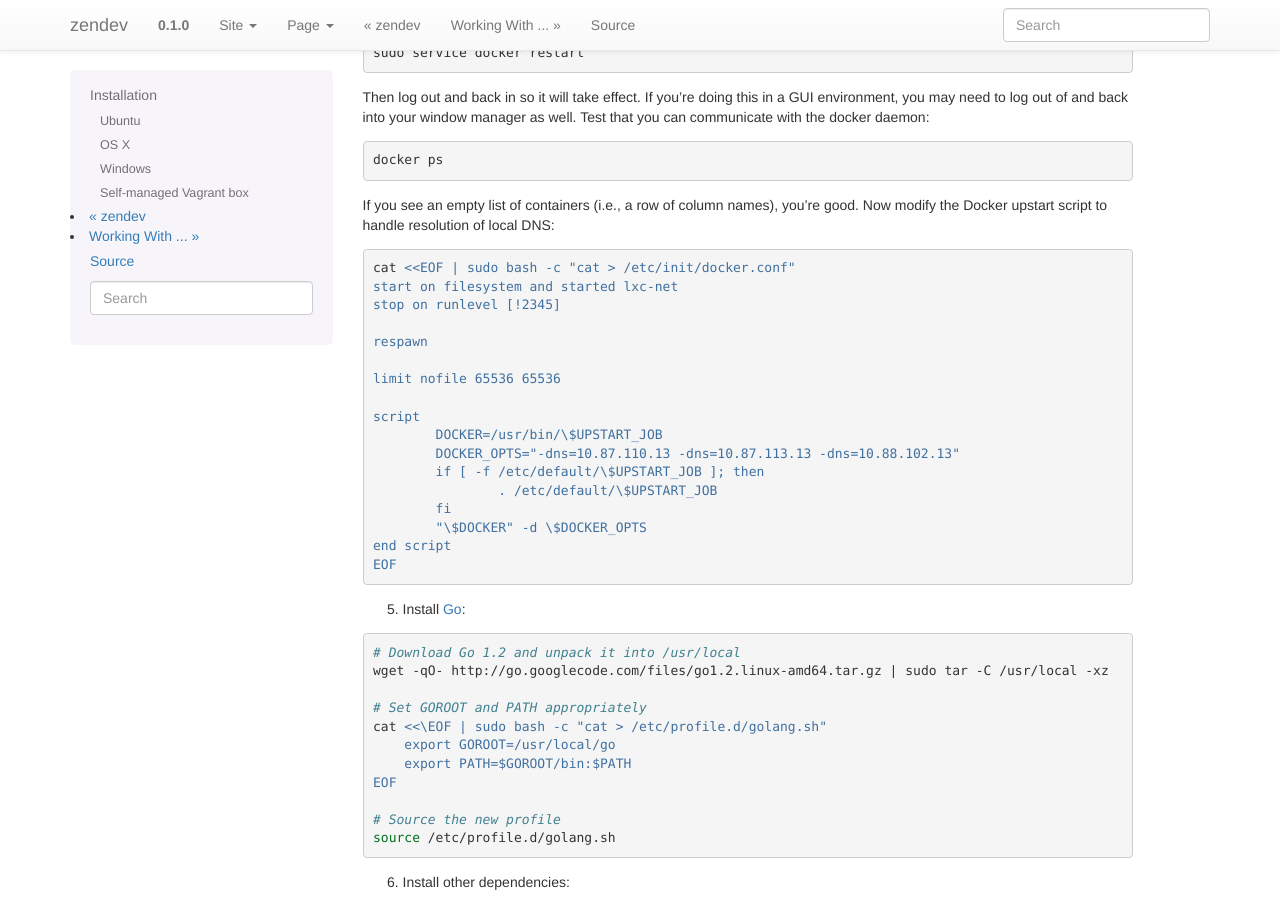
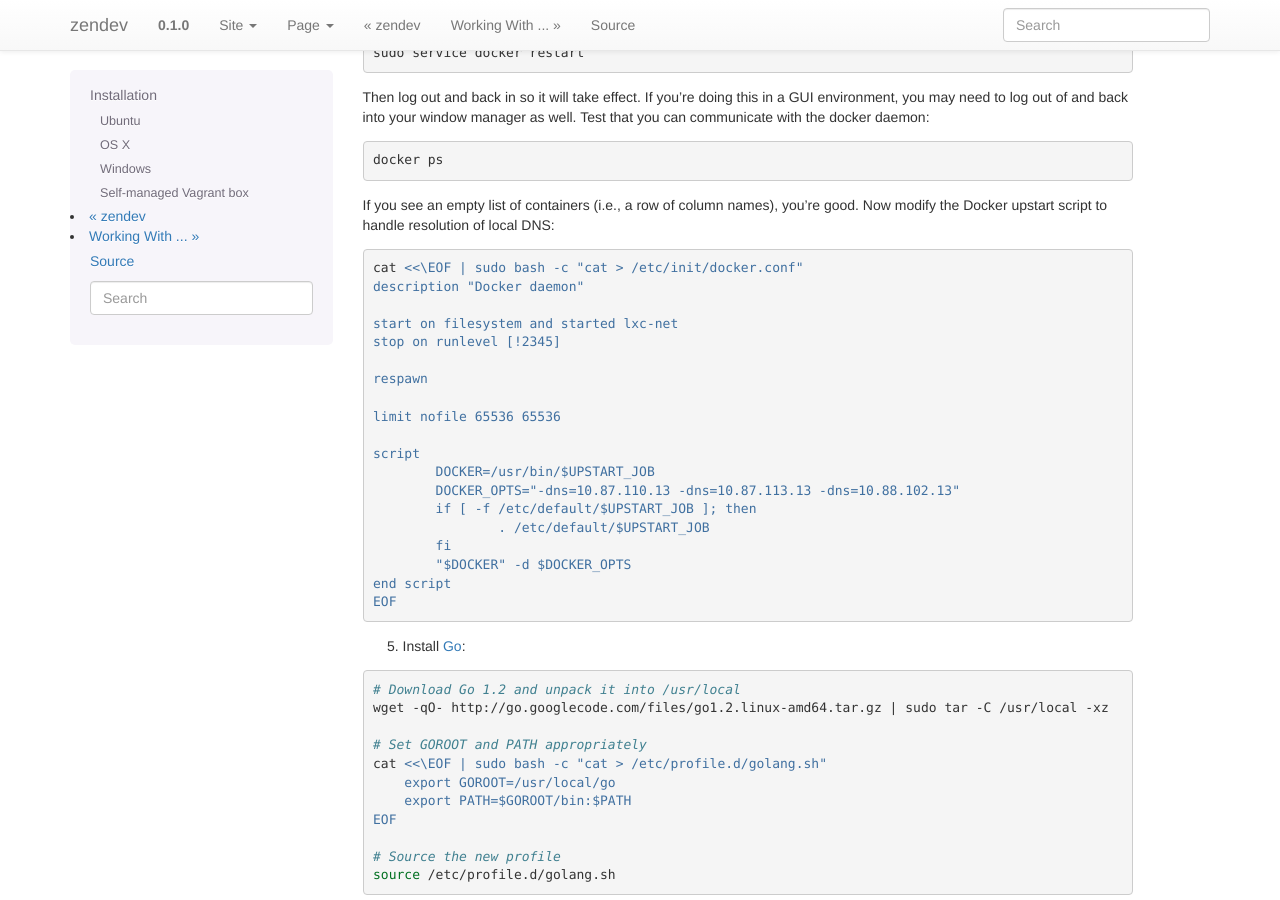
Before and after one commit to zenoss/zendev, a Sphinx documentation site: the page built from docs/installation.rst, in a window 1280 px wide and 900 px high, scrolled down 892 px. Built offline with Sphinx 7.4.7, drawn with Linux system fonts in a browser that asks for light colours.

Commit message:
Update installation.rst

```diff
--- a/docs/installation.rst
+++ b/docs/installation.rst
@@ -64,7 +64,9 @@ good. Now modify the Docker upstart script to handle resolution of local DNS:
 
 .. code-block:: bash
 
-    cat <<EOF | sudo bash -c "cat > /etc/init/docker.conf"
+    cat <<\EOF | sudo bash -c "cat > /etc/init/docker.conf"
+    description "Docker daemon"
+
     start on filesystem and started lxc-net
     stop on runlevel [!2345]
 
@@ -73,12 +75,12 @@ good. Now modify the Docker upstart script to handle resolution of local DNS:
     limit nofile 65536 65536
 
     script
-            DOCKER=/usr/bin/\$UPSTART_JOB
+            DOCKER=/usr/bin/$UPSTART_JOB
             DOCKER_OPTS="-dns=10.87.110.13 -dns=10.87.113.13 -dns=10.88.102.13"
-            if [ -f /etc/default/\$UPSTART_JOB ]; then
-                    . /etc/default/\$UPSTART_JOB
+            if [ -f /etc/default/$UPSTART_JOB ]; then
+                    . /etc/default/$UPSTART_JOB
             fi
-            "\$DOCKER" -d \$DOCKER_OPTS
+            "$DOCKER" -d $DOCKER_OPTS
     end script
     EOF
 
```
